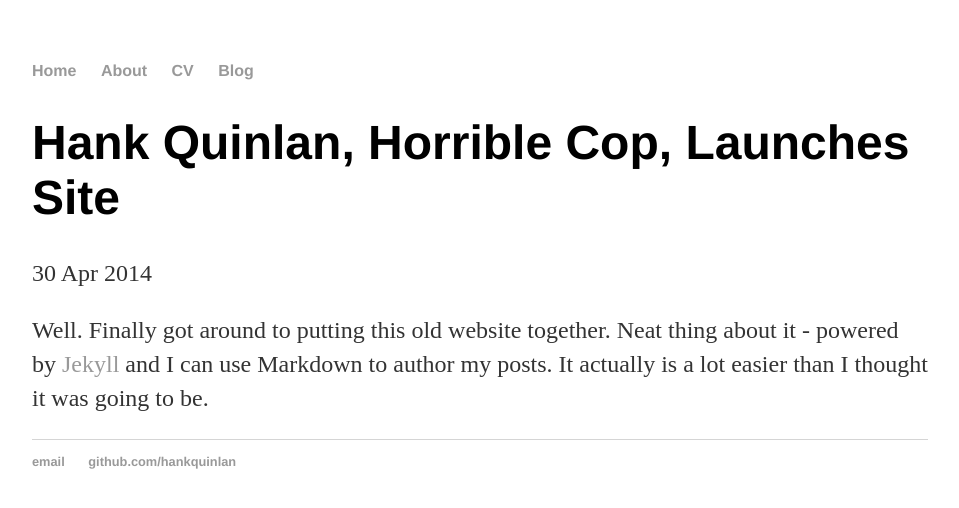
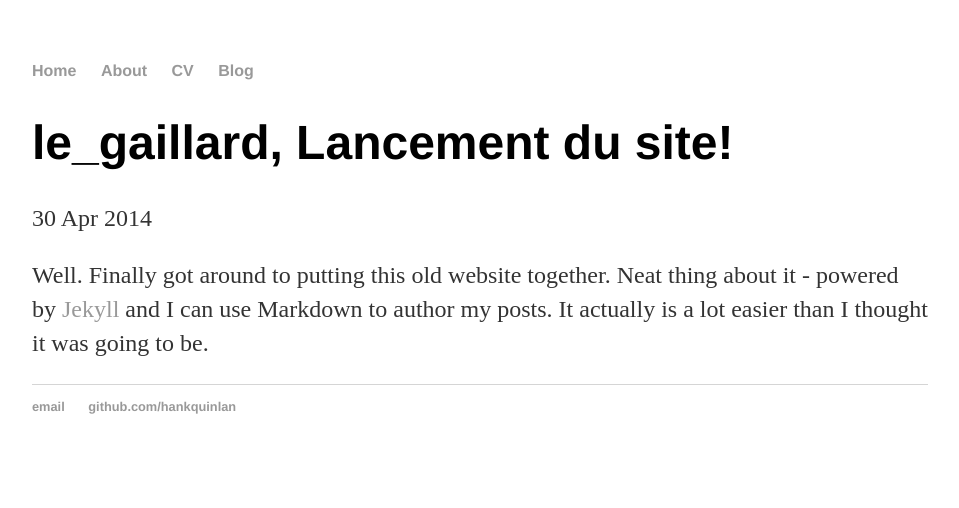
Before and after one commit to brossaro/Anzu, a Jekyll site: the page built from _posts/2014-04-30-hank-quinlan-site-launched.md, in a window 1280 px wide. Shown: the top 508 px of the page, without its empty margins (160-1119 px from the left). Built offline with Jekyll 4.4.1, drawn with Linux system fonts in a browser that asks for light colours.

Commit message:
Update 2014-04-30-hank-quinlan-site-launched.md

```diff
--- a/_posts/2014-04-30-hank-quinlan-site-launched.md
+++ b/_posts/2014-04-30-hank-quinlan-site-launched.md
@@ -1,6 +1,6 @@
 ---
 layout: post
-title: "Hank Quinlan, Horrible Cop, Launches Site"
+title: "le_gaillard, Lancement du site!"
 date: 2014-04-30
 ---
 
```
